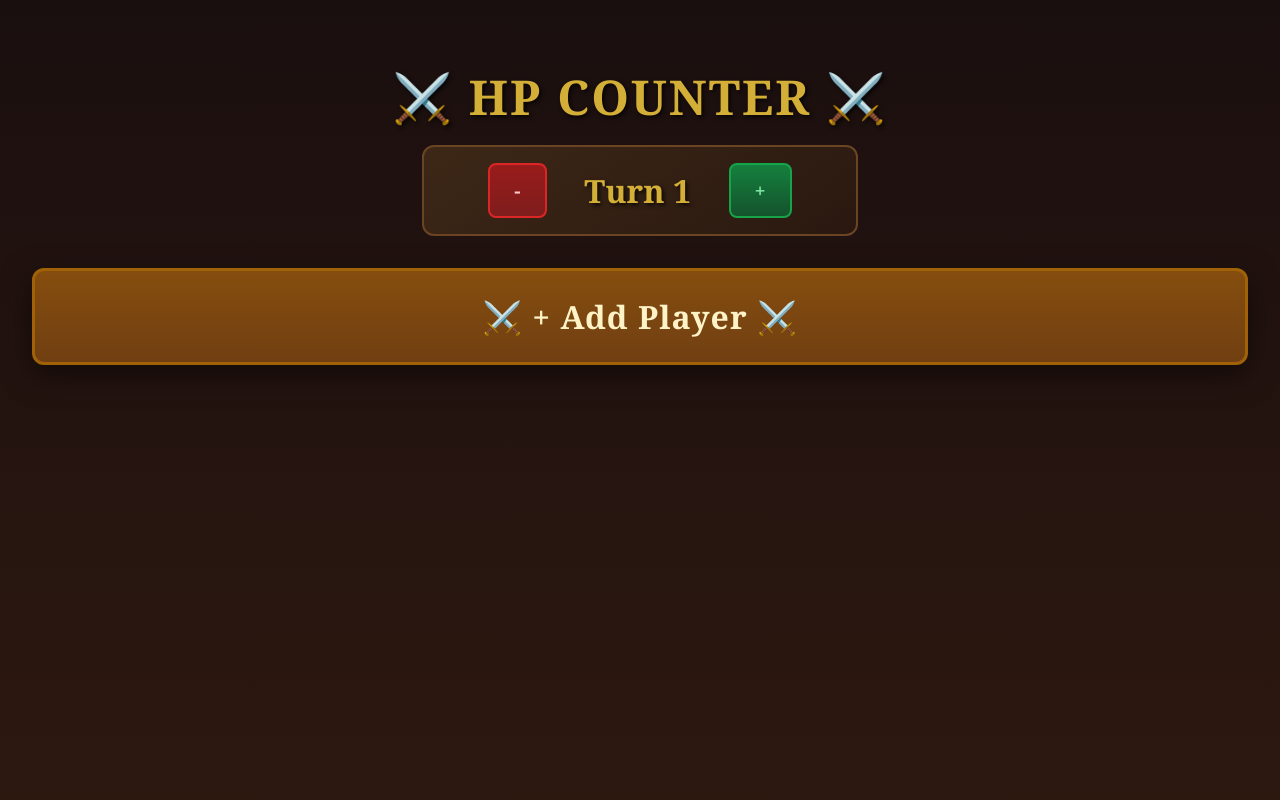
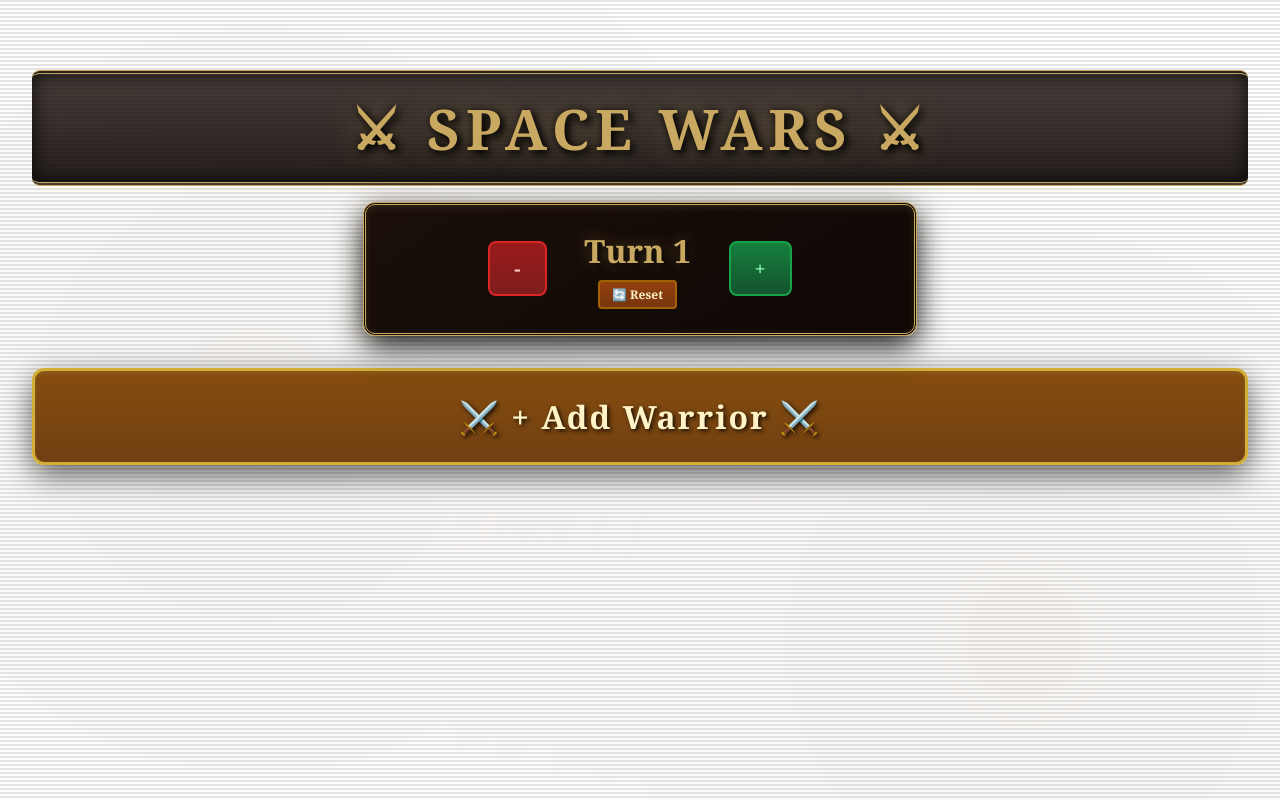
Before and after one commit to MartinWebDevv/hp-counter, a React (Vite) app: page / in a window 1280 px wide. Built offline with nearby package versions, Linux system fonts and the light colour scheme.

Commit message:
chagned UI look and added reset button to turn counter

```diff
--- a/src/components/HPCounter.jsx
+++ b/src/components/HPCounter.jsx
@@ -506,11 +506,17 @@ const HPCounter = () => {
     <div style={{
       minHeight: '100vh',
       width: '100vw',
-      background: 'linear-gradient(to bottom, #1a0f0f, #2d1810)',
+      background: 'linear-gradient(to bottom, #0a0604, #1a0f0a, #0a0604)',
       padding: '2rem',
       fontFamily: '"Cinzel", Georgia, serif',
       margin: 0,
-      boxSizing: 'border-box'
+      boxSizing: 'border-box',
+      backgroundImage: `
+        radial-gradient(circle at 20% 50%, rgba(139, 92, 46, 0.05) 0%, transparent 50%),
+        radial-gradient(circle at 80% 80%, rgba(139, 92, 46, 0.05) 0%, transparent 50%),
+        repeating-linear-gradient(0deg, transparent, transparent 2px, rgba(0, 0, 0, 0.1) 2px, rgba(0, 0, 0, 0.1) 4px)
+      `,
+      position: 'relative'
     }}>
       <style>{`
         body {
@@ -518,17 +524,27 @@ const HPCounter = () => {
           padding: 0;
           overflow-x: hidden;
         }
+        @import url('https://fonts.googleapis.com/css2?family=Cinzel:wght@400;600;700&family=MedievalSharp&display=swap');
       `}</style>
       <div style={{ maxWidth: '1800px', margin: '0 auto' }}>
         <h1 style={{
-          fontSize: '3rem',
+          fontSize: '3.5rem',
           fontWeight: 'bold',
-          color: '#d4af37',
+          color: '#c9a961',
           marginBottom: '1rem',
           textAlign: 'center',
-          textShadow: '2px 2px 4px rgba(0,0,0,0.8)',
-          letterSpacing: '2px'
-        }}>⚔️ HP COUNTER ⚔️</h1>
+          textShadow: '4px 4px 8px rgba(0,0,0,1), 0 0 30px rgba(201, 169, 97, 0.4), 0 0 10px rgba(0,0,0,0.8)',
+          letterSpacing: '6px',
+          fontFamily: '"Cinzel", Georgia, serif',
+          borderBottom: '4px double #c9a961',
+          borderTop: '4px double #c9a961',
+          paddingBottom: '1rem',
+          paddingTop: '1rem',
+          position: 'relative',
+          background: 'linear-gradient(to bottom, rgba(26, 15, 10, 0.8), rgba(15, 8, 5, 0.9))',
+          borderRadius: '8px',
+          boxShadow: 'inset 0 0 20px rgba(0,0,0,0.8)'
+        }}>⚔ SPACE WARS ⚔</h1>
 
         {/* Turn Counter */}
         <div style={{
@@ -537,12 +553,14 @@ const HPCounter = () => {
           justifyContent: 'center',
           gap: '1rem',
           marginBottom: '2rem',
-          background: 'linear-gradient(145deg, #3d2817, #2a1810)',
-          padding: '1rem',
+          background: 'linear-gradient(145deg, #1a0f0a, #0f0805)',
+          padding: '1.5rem',
           borderRadius: '12px',
-          border: '2px solid #6b4423',
-          maxWidth: '400px',
-          margin: '0 auto 2rem auto'
+          border: '3px double #c9a961',
+          boxShadow: '0 10px 30px rgba(0,0,0,0.9), inset 0 2px 8px rgba(201, 169, 97, 0.15), 0 0 20px rgba(201, 169, 97, 0.1)',
+          maxWidth: '500px',
+          margin: '0 auto 2rem auto',
+          position: 'relative'
         }}>
           <button
             onClick={() => setTurnCounter(Math.max(1, turnCounter - 1))}
@@ -563,17 +581,53 @@ const HPCounter = () => {
           >
             -
           </button>
+
+          <div style={{ display: 'flex', flexDirection: 'column', alignItems: 'center', gap: '0.5rem' }}>
             <div style={{
               fontSize: '2rem',
               fontWeight: 'bold',
-            color: '#d4af37',
-            textShadow: '2px 2px 4px rgba(0,0,0,0.8)',
+              color: '#c9a961',
+              textShadow: '3px 3px 6px rgba(0,0,0,1), 0 0 15px rgba(201, 169, 97, 0.4)',
               fontFamily: '"Cinzel", Georgia, serif',
               minWidth: '150px',
               textAlign: 'center'
             }}>
               Turn {turnCounter}
             </div>
+
+            {/* Reset Button */}
+            <button
+              onClick={() => {
+                setTurnCounter(1);
+                // Reset all commander cooldowns
+                setPlayers(players.map(p => ({
+                  ...p,
+                  commanderStats: {
+                    ...p.commanderStats,
+                    cooldown: false,
+                    cooldownTurn: null
+                  }
+                })));
+              }}
+              style={{
+                background: 'linear-gradient(to bottom, #92400e, #78350f)',
+                color: '#fef3c7',
+                padding: '0.25rem 0.75rem',
+                borderRadius: '4px',
+                fontWeight: '600',
+                border: '2px solid #a16207',
+                cursor: 'pointer',
+                fontSize: '0.75rem',
+                fontFamily: '"Cinzel", Georgia, serif',
+                transition: 'all 0.3s'
+              }}
+              onMouseEnter={(e) => e.target.style.background = 'linear-gradient(to bottom, #a16207, #92400e)'}
+              onMouseLeave={(e) => e.target.style.background = 'linear-gradient(to bottom, #92400e, #78350f)'}
+            >
+              🔄 Reset
+            </button>
+          </div>
+
           <button
             onClick={() => setTurnCounter(turnCounter + 1)}
             style={{
@@ -598,11 +652,13 @@ const HPCounter = () => {
         <div style={{ display: 'grid', gridTemplateColumns: 'repeat(2, 1fr)', gap: '1.5rem' }}>
           {players.map((player) => (
             <div key={player.id} style={{
-              background: 'linear-gradient(145deg, #3d2817, #2a1810)',
+              background: 'linear-gradient(145deg, #1a0f0a, #0f0805)',
               borderRadius: '12px',
               padding: '1.5rem',
-              boxShadow: '0 10px 30px rgba(0,0,0,0.5)',
-              border: '2px solid #6b4423'
+              boxShadow: '0 12px 40px rgba(0,0,0,0.9), inset 0 1px 4px rgba(201, 169, 97, 0.1), 0 0 15px rgba(0,0,0,0.8)',
+              border: '3px solid #5a4a3a',
+              borderTop: '3px solid #6b5a4a',
+              position: 'relative'
             }}>
               {/* Header */}
               <div style={{ display: 'flex', alignItems: 'center', justifyContent: 'space-between', marginBottom: '1rem' }}>
@@ -737,35 +793,38 @@ const HPCounter = () => {
               {player.commander && (
                 <div style={{
                   marginBottom: '1.5rem',
-                  padding: '1.25rem',
-                  background: 'linear-gradient(145deg, #2a1810, #1f120c)',
+                  padding: '1.5rem',
+                  background: 'linear-gradient(145deg, #120a06, #0a0503)',
                   borderRadius: '10px',
                   transition: 'opacity 0.3s',
-                  opacity: player.commanderStats.isDead ? 0.4 : 1,
-                  border: '2px solid #6b4423'
+                  opacity: player.commanderStats.isDead ? 0.3 : 1,
+                  border: '2px solid #c9a961',
+                  borderLeft: '4px solid #c9a961',
+                  boxShadow: '0 6px 20px rgba(0,0,0,0.8), inset 0 1px 3px rgba(201, 169, 97, 0.2)'
                 }}>
                   <div style={{ display: 'flex', alignItems: 'center', justifyContent: 'space-between', marginBottom: '1rem' }}>
                     <h3 style={{
                       fontSize: '1.5rem',
                       fontWeight: 'bold',
-                      color: '#d4af37',
-                      textShadow: '1px 1px 2px rgba(0,0,0,0.8)',
+                      color: '#c9a961',
+                      textShadow: '2px 2px 4px rgba(0,0,0,1), 0 0 10px rgba(201, 169, 97, 0.3)',
                       margin: 0
                     }}>⚔️ {player.commander}</h3>
 
                     {/* Commander Stats */}
                     {COMMANDER_STATS[player.commander] && (
                       <div style={{
-                        background: '#1a0f0a',
+                        background: '#0a0503',
                         padding: '0.5rem 0.75rem',
                         borderRadius: '6px',
-                        border: '1px solid #4a3322',
+                        border: '1px solid #5a4a3a',
                         flex: 1,
                         marginLeft: '1rem',
                         display: 'flex',
                         flexDirection: 'column',
                         alignItems: 'center',
-                        justifyContent: 'center'
+                        justifyContent: 'center',
+                        boxShadow: 'inset 0 2px 4px rgba(0,0,0,0.8)'
                       }}>
                         {/* Row 1: Movement & Combat */}
                         <div style={{
@@ -773,7 +832,7 @@ const HPCounter = () => {
                           gap: '0.5rem',
                           marginBottom: '0.25rem',
                           fontSize: '0.875rem',
-                          color: '#d4af37'
+                          color: '#c9a961'
                         }}>
                           <span style={{ minWidth: '2.5rem' }}>🚶{COMMANDER_STATS[player.commander].walk}</span>
                           <span style={{ minWidth: '3rem' }}>🏃{COMMANDER_STATS[player.commander].run}</span>
@@ -789,7 +848,7 @@ const HPCounter = () => {
                           display: 'flex',
                           gap: '0.5rem',
                           fontSize: '0.875rem',
-                          color: '#d4af37'
+                          color: '#c9a961'
                         }}>
                           <span style={{ minWidth: '2.5rem' }}>💥{COMMANDER_STATS[player.commander].attacksPerHit}</span>
                           <span style={{ minWidth: '3rem' }}>🗡️{COMMANDER_STATS[player.commander].meleeDamage}</span>
@@ -805,17 +864,18 @@ const HPCounter = () => {
 
                   {/* HP Bar */}
                   <div style={{ marginBottom: '1rem' }}>
-                    <div style={{ display: 'flex', justifyContent: 'space-between', color: '#e2e8f0', fontSize: '0.875rem', marginBottom: '0.5rem' }}>
+                    <div style={{ display: 'flex', justifyContent: 'space-between', color: '#c9a961', fontSize: '0.875rem', marginBottom: '0.5rem' }}>
                       <span style={{ fontWeight: 'bold' }}>HP</span>
-                      <span style={{ fontWeight: 'bold', color: '#d4af37' }}>{player.commanderStats.currentHP} / {player.commanderStats.maxHP}</span>
+                      <span style={{ fontWeight: 'bold', color: '#c9a961' }}>{player.commanderStats.currentHP} / {player.commanderStats.maxHP}</span>
                     </div>
                     <div style={{
                       width: '100%',
                       height: '1.5rem',
-                      background: '#1a0f0a',
+                      background: '#0a0503',
                       borderRadius: '999px',
                       overflow: 'hidden',
-                      border: '2px solid #4a3322'
+                      border: '2px solid #5a4a3a',
+                      boxShadow: 'inset 0 2px 4px rgba(0,0,0,0.9)'
                     }}>
                       <div
                         style={Object.assign(
@@ -951,10 +1011,10 @@ const HPCounter = () => {
                   <h4 style={{
                     fontSize: '1.25rem',
                     fontWeight: 'bold',
-                    color: '#d4af37',
+                    color: '#c9a961',
                     marginBottom: '0.75rem',
                     textAlign: 'center',
-                    textShadow: '1px 1px 2px rgba(0,0,0,0.8)',
+                    textShadow: '2px 2px 4px rgba(0,0,0,1)',
                     fontFamily: '"Cinzel", Georgia, serif'
                   }}>
                     {player.faction}
@@ -1292,23 +1352,26 @@ const HPCounter = () => {
               fontWeight: 'bold',
               padding: '1.5rem',
               borderRadius: '12px',
-              boxShadow: '0 10px 30px rgba(0,0,0,0.5)',
-              border: '3px solid #a16207',
+              boxShadow: '0 10px 30px rgba(0,0,0,0.6), inset 0 2px 4px rgba(254, 243, 199, 0.1)',
+              border: '3px solid #d4af37',
               cursor: 'pointer',
               transition: 'all 0.3s',
               fontFamily: '"Cinzel", Georgia, serif',
-              letterSpacing: '1px'
+              letterSpacing: '2px',
+              textShadow: '2px 2px 4px rgba(0,0,0,0.8)'
             }}
             onMouseEnter={(e) => {
               e.target.style.transform = 'scale(1.02)';
               e.target.style.background = 'linear-gradient(to bottom, #a16207, #854d0e)';
+              e.target.style.boxShadow = '0 12px 35px rgba(212, 175, 55, 0.4), inset 0 2px 4px rgba(254, 243, 199, 0.2)';
             }}
             onMouseLeave={(e) => {
               e.target.style.transform = 'scale(1)';
               e.target.style.background = 'linear-gradient(to bottom, #854d0e, #713f12)';
+              e.target.style.boxShadow = '0 10px 30px rgba(0,0,0,0.6), inset 0 2px 4px rgba(254, 243, 199, 0.1)';
             }}
           >
-            ⚔️ + Add Player ⚔️
+            ⚔️ + Add Warrior ⚔️
           </button>
         </div>
       </div>
```
Lines whose indentation alone changed are shown as unchanged.
